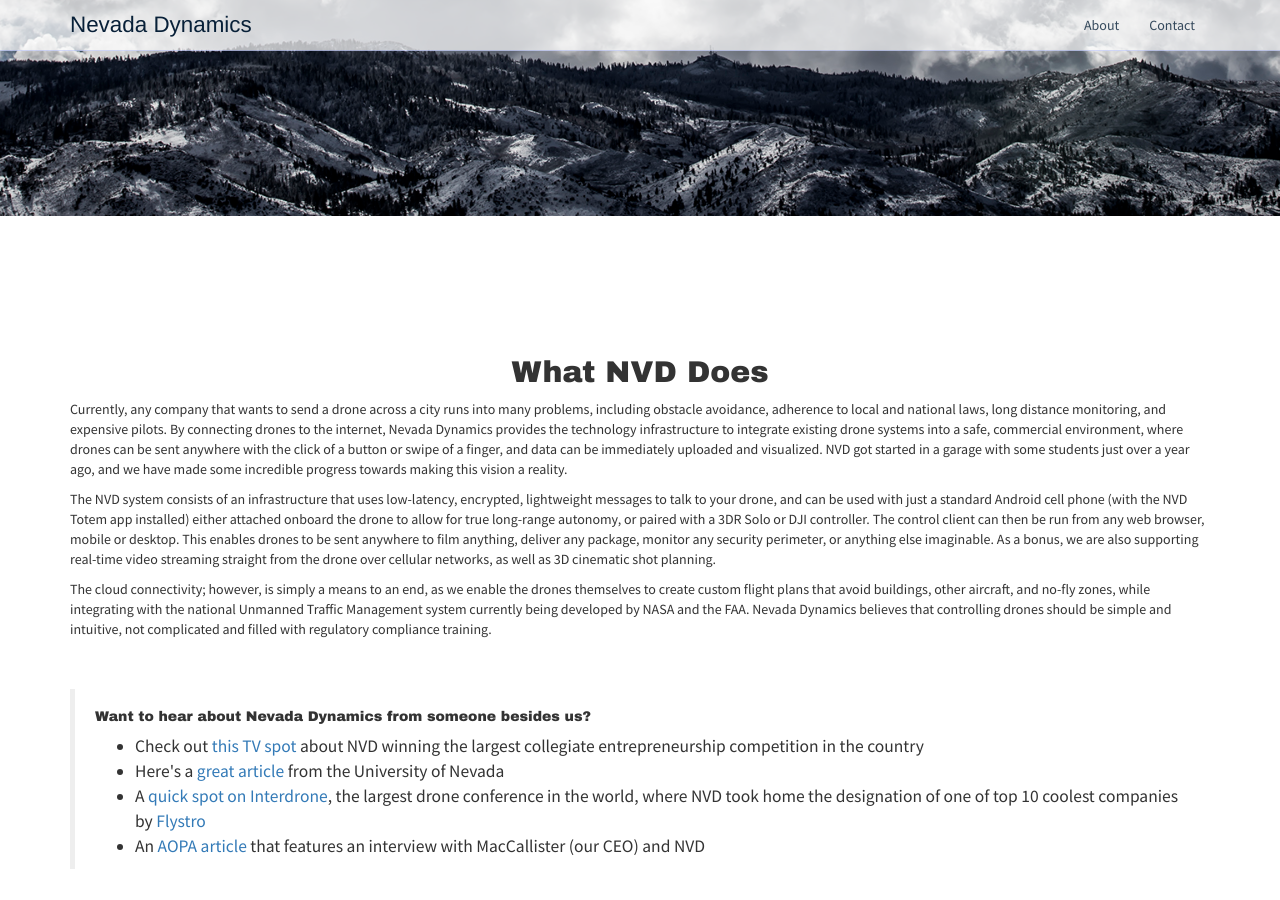
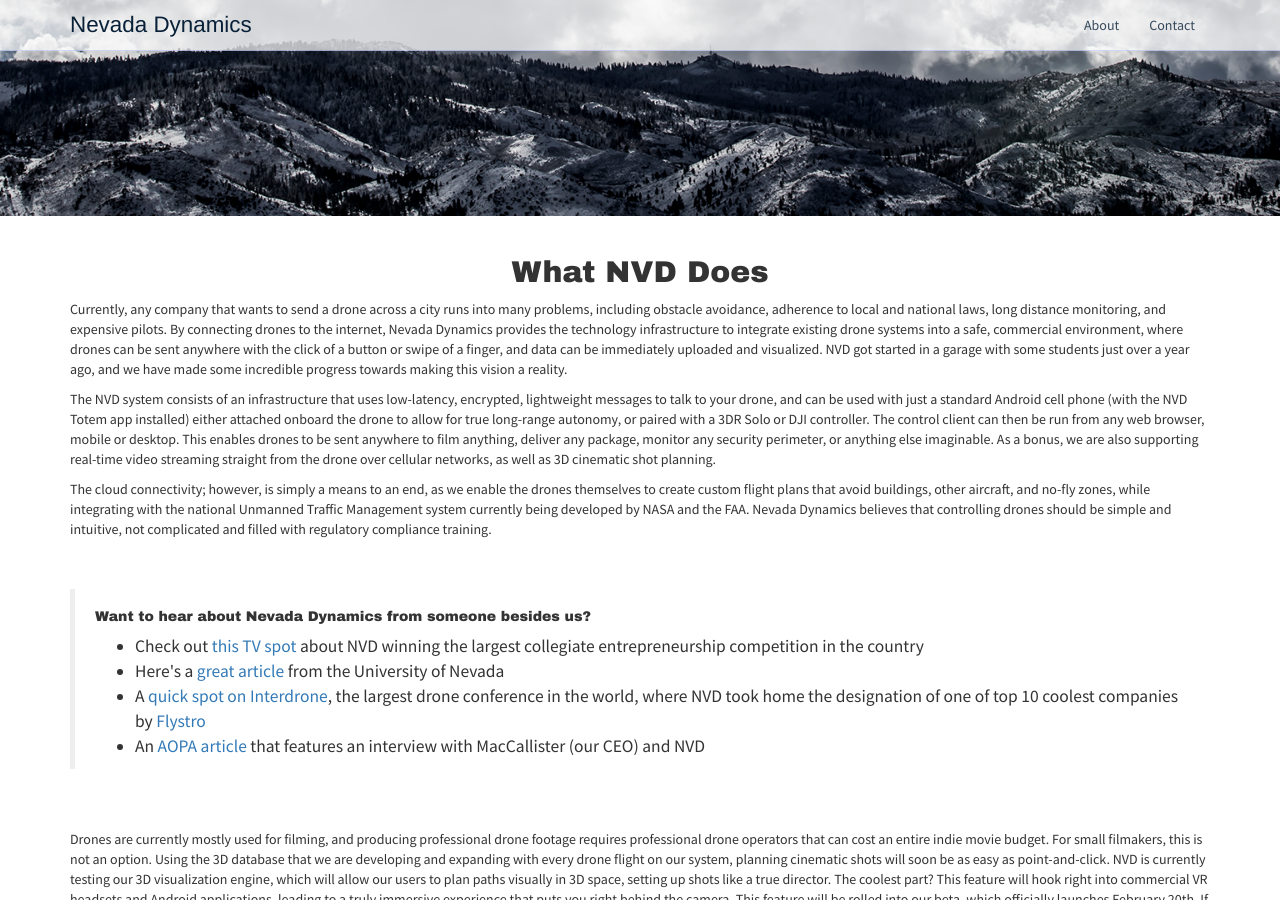
Before and after one commit to NevadaDynamics/NevadaDynamics.github.io, a Jekyll site: the page built from about.html, in a window 1280 px wide and 900 px high, scrolled down 684 px. Built offline with Jekyll 4.4.1, drawn with Linux system fonts in a browser that asks for light colours; nearby versions of some CDN libraries; Markdown is read by kramdown in place of the engine named in the settings; comment, search, counter and statistics services are not loaded.

Commit message:
about experiment

```diff
--- a/about.html
+++ b/about.html
@@ -13,7 +13,7 @@
 </header>
 
 <!-- You can edit this whole page, remove it, or use it as basis for any non-post pages you have. -->
-<section id="about" class="content">
+
 
 <div class="horizblock-small whitebg">
 <div class="container">
@@ -43,6 +43,7 @@
 <p>Drones are currently mostly used for filming, and producing professional drone footage requires professional drone operators that can cost an entire indie movie budget. For small filmakers, this is not an option. Using the 3D database that we are developing and expanding with every drone flight on our system, planning cinematic shots will soon be as easy as point-and-click. NVD is currently testing our 3D visualization engine, which will allow our users to plan paths visually in 3D space, setting up shots like a true director. The coolest part? This feature will hook right into commercial VR headsets and Android applications, leading to a truly immersive experience that puts you right behind the camera. This feature will be rolled into our beta, which officially launches February 20th. If you're reading this, chances are that you can sign up for the beta now.</p>
 
 <p>By moving the common "ground control station" to the cloud, Nevada Dynamics has eliminated complexity and enabled any company to navigate this new market and use drones to their maximum potential, in the absolute easiest way possible by directly using our web control station, contracting with us to build specific drone applications, or by taking advantage of our open API and building on top of our system. This platform can move in many different directions, and we look forward to adding to our list of collaborators, which currently includes universities, large international and domestic drone and autopilot manufacturers, UAS-service based companies, and national cellular networks.</p>
-</section>
+</div>
+</div>
 
  <div id="products-2"></div>
```
